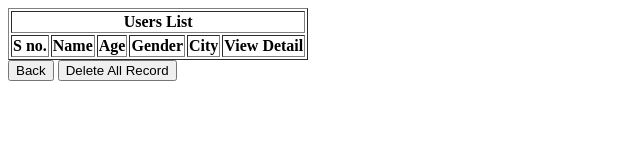
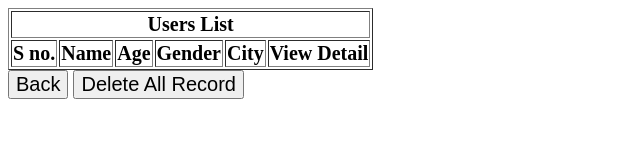
Before and after one commit to MuhammadZubairMoosani/localStorage-Data-Trasfer-to-multiple-pages, a plain HTML site: page viewUserPage_2.html in a window 1280 px wide. Shown: the whole page, without its empty margins (0-640 px from the left). Drawn offline with Linux system fonts and the light colour scheme.

Commit message:
first commit

```diff
--- a/viewUserPage_2.html
+++ b/viewUserPage_2.html
@@ -7,6 +7,11 @@
     <meta http-equiv="X-UA-Compatible" content="ie=edge">
     <title>Document</title>
 </head>
+<style>
+    * {
+        font-size: 20px;
+    }
+</style>
 
 <body>
     <table id="table" border="1">
@@ -29,7 +34,7 @@
 
     for (let i = 0; i < userList.length; i++) {
         document.getElementById('table').innerHTML +=
-        `<tr>
+            `<tr>
           <td>` + i + `</td>
           <td>` + userList[i].name + `</td>
           <td>` + userList[i].age + `</td>
```
Also changed, not shown: addRecordPage_1.html (+5 -1 lines), editRecordPage_4.html (+5 -0 lines), userDetailPage_3.html (+5 -0 lines).
